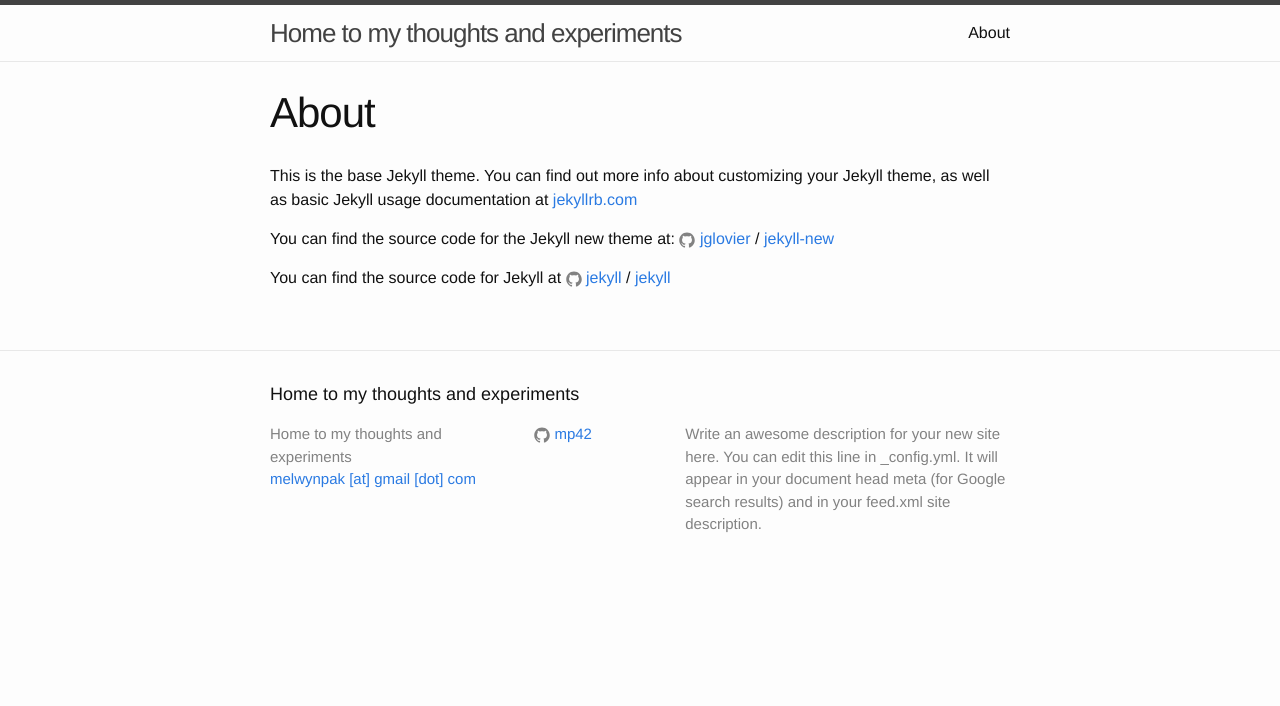
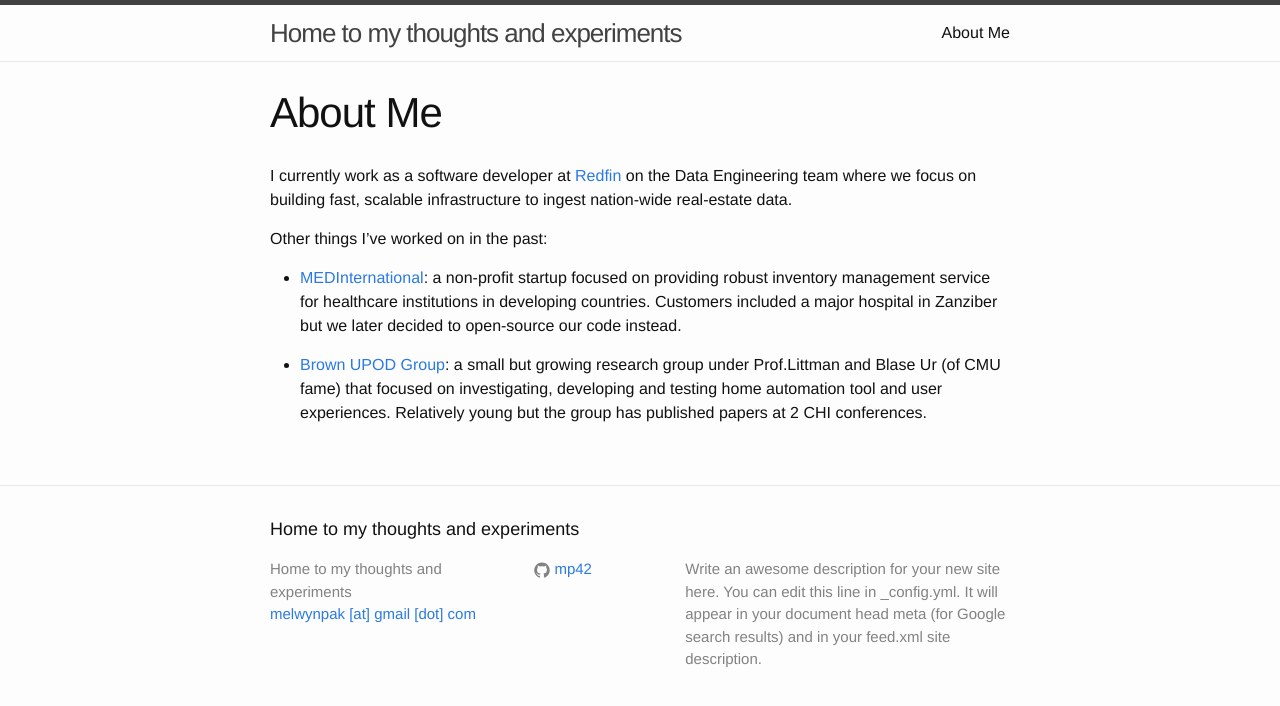
Before and after one commit to mp42/mp42.github.io, a Jekyll site: the page built from about.md, in a window 1280 px wide. Shown: the top 706 px of the page. Built offline with Jekyll 4.4.1, drawn with Linux system fonts in a browser that asks for light colours.

Commit message:
updating about section

```diff
--- a/about.md
+++ b/about.md
@@ -1,15 +1,12 @@
 ---
 layout: page
-title: About
+title: About Me
 permalink: /about/
 ---
 
-This is the base Jekyll theme. You can find out more info about customizing your Jekyll theme, as well as basic Jekyll usage documentation at [jekyllrb.com](http://jekyllrb.com/)
+I currently work as a software developer at [Redfin](http://www.redfin.com) on the Data Engineering team where we focus on building fast, scalable infrastructure to ingest nation-wide real-estate data.
 
-You can find the source code for the Jekyll new theme at:
-{% include icon-github.html username="jglovier" %} /
-[jekyll-new](https://github.com/jglovier/jekyll-new)
+Other things I've worked on in the past:
+* [MEDInternational](http://www.medinternational-us.org): a non-profit startup focused on providing robust inventory management service for healthcare institutions in developing countries. Customers included a major hospital in Zanziber but we later decided to open-source our code instead.
 
-You can find the source code for Jekyll at
-{% include icon-github.html username="jekyll" %} /
-[jekyll](https://github.com/jekyll/jekyll)
+* [Brown UPOD Group](http://www.upod.io): a small but growing research group under Prof.Littman and Blase Ur (of CMU fame) that focused on investigating, developing and testing home automation tool and user experiences. Relatively young but the group has published papers at 2 CHI conferences.
```
